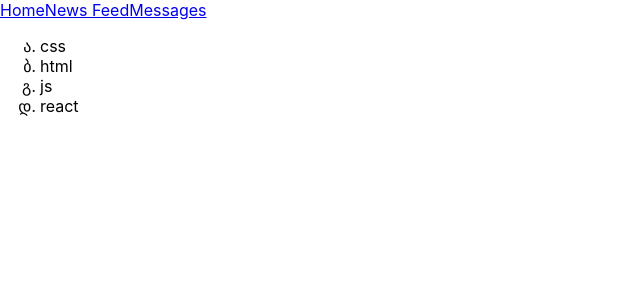
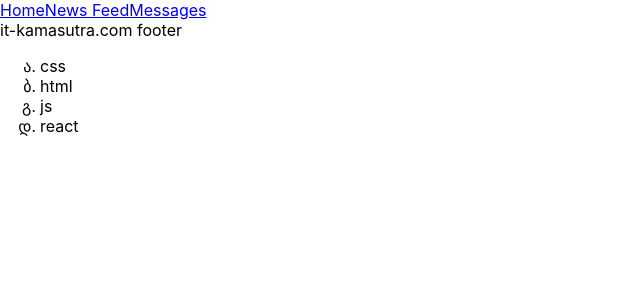
Before and after one commit to Alanondoto/ReactReduxLearning, a React (Create React App) app in the folder practice1/: page / in a window 1280 px wide. Shown: the top 300 px of the page, without its empty margins (0-640 px from the left). Built offline with nearby package versions, Linux system fonts and the light colour scheme.

Commit message:
auto-import

```diff
--- a/practice1/src/App.js
+++ b/practice1/src/App.js
@@ -1,11 +1,13 @@
 import './App.css';
 import Technologies from './Technologies';
 import Header  from './Header';
+import Footer from './footer';
 
 const App = () => {
   return (
     <div>
       <Header />
+      <Footer />
       <Technologies />
     </div>
   );
--- /dev/null
+++ b/practice1/src/footer.js
@@ -0,0 +1,9 @@
+const Footer = () => {
+    return (
+      <div>
+        it-kamasutra.com footer
+      </div>
+    );
+  }
+
+  export default Footer;
```
